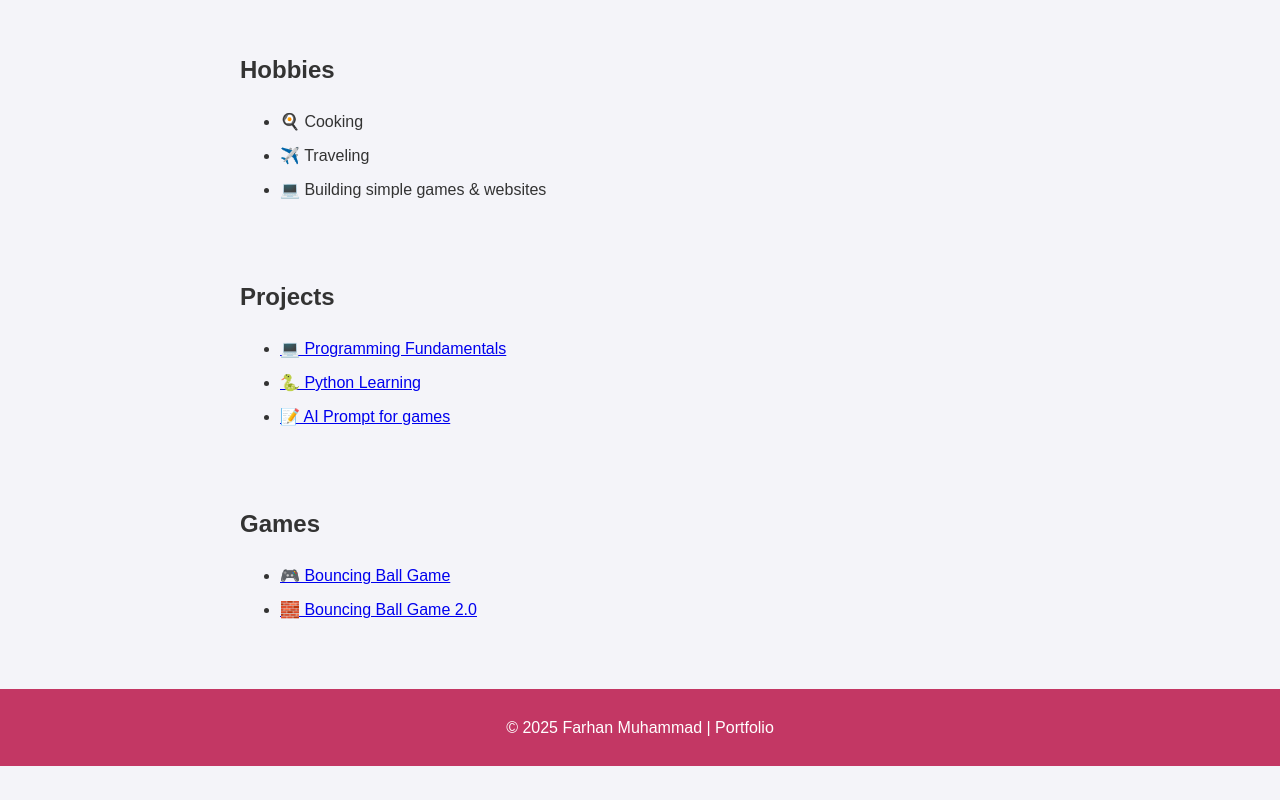
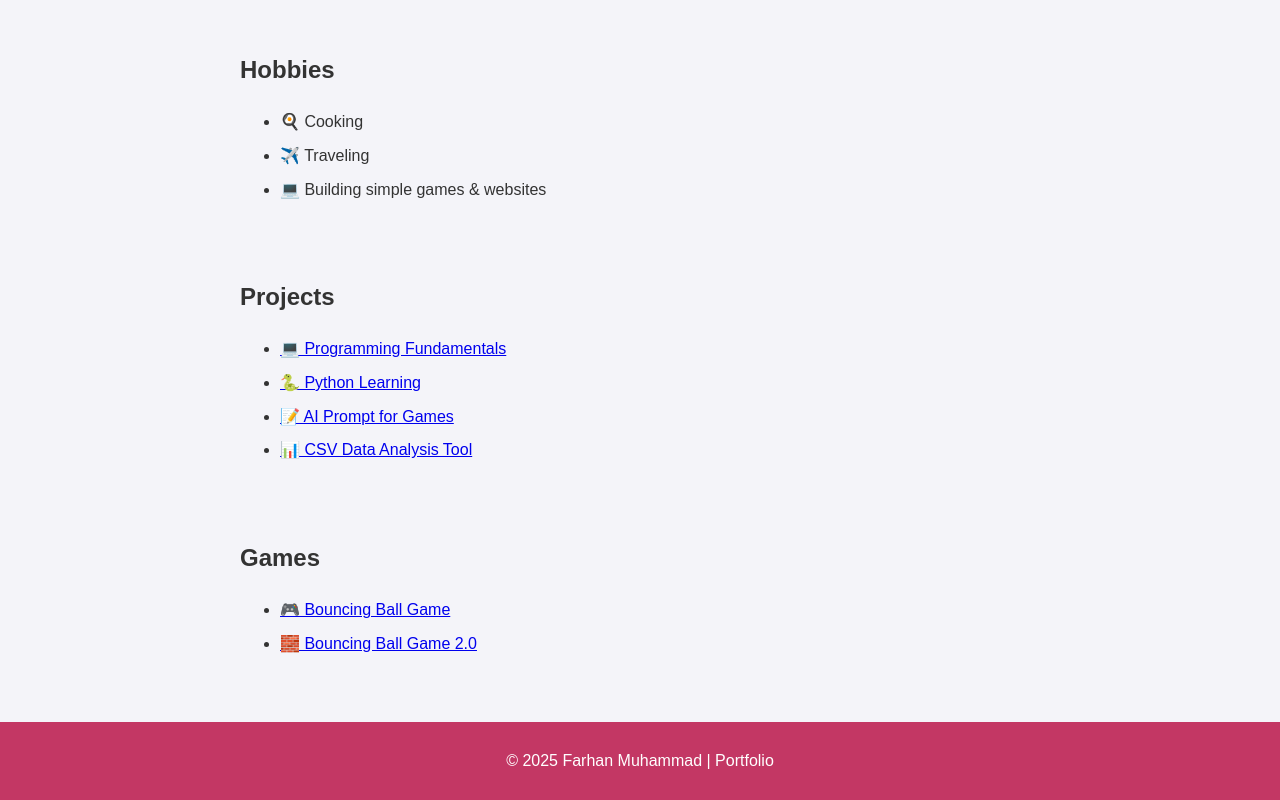
Before and after one commit to ranafarhan31310-design/Farhanmuhammad, a plain HTML site: page index.html in a window 1280 px wide. Shown: the part 534-1334 px from the top of the page. Before the commit the page ends 1300 px from the top, so only its background shows below. Drawn offline with Linux system fonts and the light colour scheme.

Commit message:
Add files via upload

```diff
--- a/index.html
+++ b/index.html
@@ -35,6 +35,7 @@
       margin-top: 30px;
     }
     ul li { margin: 8px 0; }
+
     /* Game Sections */
     .game-section { display: none; text-align: center; }
     canvas { display: block; margin: auto; background: #111; border: 2px solid white; }
@@ -76,6 +77,7 @@
   </style>
 </head>
 <body>
+
   <!-- Portfolio Section -->
   <div id="portfolio">
     <header>
@@ -112,13 +114,16 @@
       </ul>
     </section>
 
-    <!-- Projects Section -->
+    <!-- ✅ UPDATED PROJECTS SECTION (CSV TOOL ADDED) -->
     <section id="projects">
       <h2>Projects</h2>
       <ul>
         <li><a href="https://colab.research.google.com/drive/12yXJ7AZZlpFaKc3B0w6wENmXWyfKwSSZ?usp=sharing" target="_blank">💻 Programming Fundamentals</a></li>
         <li><a href="https://chatgpt.com/share/68fe0dc6-eda0-8002-8d6f-f0ab203433cd" target="_blank">🐍 Python Learning</a></li>
-    <li><a href="https://docs.google.com/document/d/12D7oSGxUygSgSDUa_zKsU_3xut7aqTguKH43aoDGL_s/edit?usp=sharing" target="_blank">📝 AI Prompt for games </a></li>
+        <li><a href="https://docs.google.com/document/d/12D7oSGxUygSgSDUa_zKsU_3xut7aqTguKH43aoDGL_s/edit?usp=sharing" target="_blank">📝 AI Prompt for Games</a></li>
+
+        <!-- ⭐ NEW PROJECT LINK ADDED ⭐ -->
+        <li><a href="https://ranafarhan31310-design.github.io/Farhanmuhammad/data%20tool.html" target="_blank">📊 CSV Data Analysis Tool</a></li>
       </ul>
     </section>
 
@@ -290,5 +295,6 @@
       draw();
     }
   </script>
+
 </body>
 </html>
```
Lines whose indentation alone changed are shown as unchanged.
